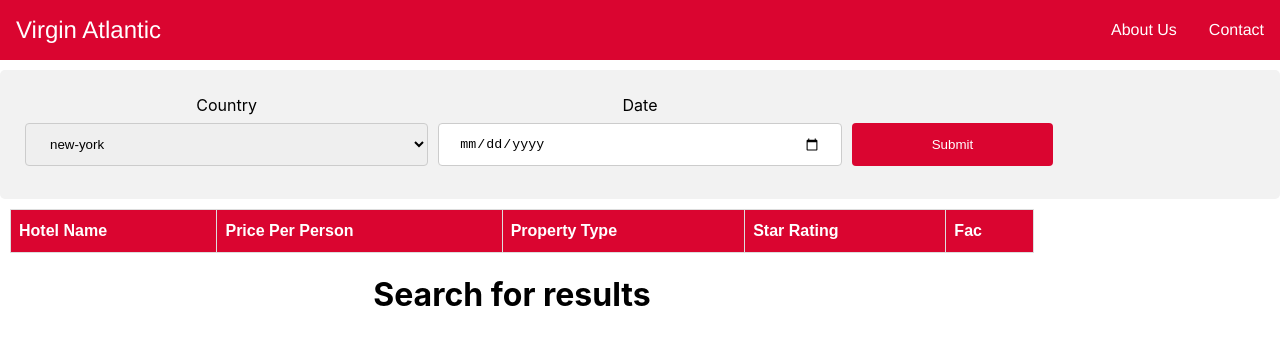
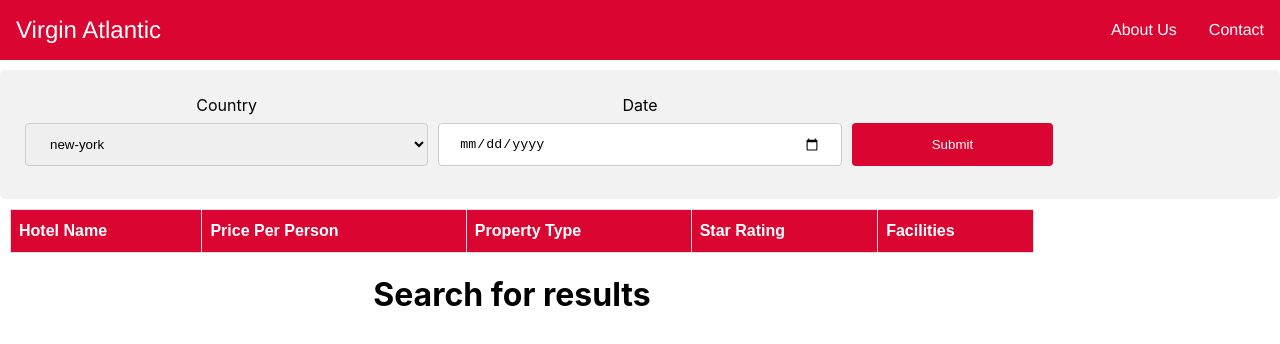
Before and after one commit to vivekvky/virgin-atlantic-excercise, a React (Create React App) app in the folder virgin-atlantic/: page /Home in a window 1280 px wide. Shown: the top 344 px of the page. Built offline with nearby package versions, Linux system fonts and the light colour scheme.

Commit message:
code refactor and readme changes

```diff
--- a/virgin-atlantic/src/Components/About/About.js
+++ b/virgin-atlantic/src/Components/About/About.js
@@ -2,6 +2,6 @@
 
 export default function About() {
   return (
-    <div>About</div>
+    <div>About Virgin Atlantic</div>
   )
 }
--- a/virgin-atlantic/src/Components/Contact/Contact.js
+++ b/virgin-atlantic/src/Components/Contact/Contact.js
@@ -2,6 +2,6 @@
 
 export default function Contact() {
   return (
-    <div>Contact</div>
+    <div>Contact Virgin Atlantic</div>
   )
 }
--- a/virgin-atlantic/src/Components/Home/Home.css
+++ b/virgin-atlantic/src/Components/Home/Home.css
@@ -1,33 +1,3 @@
-.table-class {
-  font-family: Arial, Helvetica, sans-serif;
-  border-collapse: collapse;
-  width: 80%;
-  margin: 10px;
-}
-
-.table-class td,
-.table-class th {
-  border: 1px solid #ddd;
-  padding: 8px;
-}
-
-.table-class tr:nth-child(even) {
-  background-color: #f2f2f2;
-}
-
-.table-class tr:hover {
-  background-color: #ddd;
-}
-
-.table-class th {
-  padding-top: 12px;
-  padding-bottom: 12px;
-  text-align: left;
-  background-color: #da0530;
-  color: white;
-}
-
-
 .multiselect{
   height: 40px;
 }
--- a/virgin-atlantic/src/Components/Home/Home.js
+++ b/virgin-atlantic/src/Components/Home/Home.js
@@ -1,9 +1,10 @@
-import React, { useState, useEffect, useContext, useMemo } from 'react'
+import React, { useState, useEffect, useContext } from 'react'
 import debounce from "lodash.debounce";
 import SearchContext from '../../store/search-context'
 import LoadingSpinner from '../Loadingspinner/Loadingspinner'
 import Search from '../Search/Search'
 import './Home.css'
+import Table from '../Table/Table';
 
 export default function Home() {
   const [list, setList] = useState([])
@@ -32,11 +33,6 @@
     setFilterCriteria(prev => {
       return { ...prev, star: e.target.value }
     })
-    // const filteredList = searchData.filter(li => {
-    //   return li.hotel.content.starRating && +li.hotel.content.starRating >= e.target.value
-    // })
-
-    // setList(filteredList);
     filterSearch(data)
   }
 
@@ -50,10 +46,6 @@
     setFilterCriteria(prev => {
       return { ...prev, facility: selectedValues }
     })
-    //    const filteredList = searchData.filter(li => {
-    //  return li.hotel.content.hotelFacilities && li.hotel.content.hotelFacilities.find((t) => selectedValues.some((s) => s === t))
-    // })
-    // console.log(filteredList.map(e => e.hotel.content.hotelFacilities = 'Bar').flat());
     filterSearch(data)
   }
 
@@ -66,11 +58,6 @@
     setFilterCriteria(prev => {
       return { ...prev, price: e.target.value }
     })
-    // const filteredList = searchData.filter(li => {
-    //  return li.pricePerPerson && +li.pricePerPerson >= +e.target.value
-    // })
-
-    // setList(filteredList);
     filterSearch(data)
   }, 200);
 
@@ -79,7 +66,7 @@
       return li.pricePerPerson && +li.pricePerPerson >= +data.price
     }) : searchData;
     const filteredList2 = data.facility.length > 0 ? filteredList1.filter(li => {
-     return li.hotel.content.hotelFacilities && li.hotel.content.hotelFacilities.find((t) => data.facility.some((s) => s === t))
+      return li.hotel.content.hotelFacilities && li.hotel.content.hotelFacilities.find((t) => data.facility.some((s) => s === t))
     }) : filteredList1;
     const filteredList3 = filteredList2.filter(li => {
       return li.hotel.content.starRating && +li.hotel.content.starRating >= data.star
@@ -125,41 +112,7 @@
               </select>
             </div >
           </div>}
-          <table className='table-class'>
-            <thead>
-              <tr>
-                <th>Hotel Name</th>
-                <th>Price Per Person</th>
-                <th>Property Type</th>
-                <th>Star Rating</th>
-                <th>Fac</th>
-              </tr>
-            </thead>
-            {list.length > 0 && <tbody>
-              {list.map((li) => (
-                <tr key={li.hotel.id}>
-                  <td>
-                    {li.hotel.name}
-                  </td>
-                  <td>
-                    {li.pricePerPerson}
-                  </td>
-                  <td>
-                    {li.hotel.content.propertyType}
-                  </td>
-                  <td>
-                    {li.hotel.content.starRating}
-                  </td>
-                  <td>
-                    {li.hotel.content.hotelFacilities}
-                  </td>
-                </tr>
-              ))}
-            </tbody>
-            }
-
-          </table>
-          {list.length === 0 && <h1 className='no-data'>Search for results</h1>}
+          <Table list={list} />
         </div>
       }
       {isLoding && <LoadingSpinner />}
--- a/virgin-atlantic/src/Components/NavBar/NavBar.js
+++ b/virgin-atlantic/src/Components/NavBar/NavBar.js
@@ -1,7 +1,7 @@
 import "./NavBar.css";
 
 import {
-    useHistory,Link
+    useHistory
 } from "react-router-dom";
 
 
--- a/virgin-atlantic/src/Components/Table/Table.css
+++ b/virgin-atlantic/src/Components/Table/Table.css
@@ -0,0 +1,28 @@
+.table-class {
+    font-family: Arial, Helvetica, sans-serif;
+    border-collapse: collapse;
+    width: 80%;
+    margin: 10px;
+  }
+
+  .table-class td,
+  .table-class th {
+    border: 1px solid #ddd;
+    padding: 8px;
+  }
+
+  .table-class tr:nth-child(even) {
+    background-color: #f2f2f2;
+  }
+
+  .table-class tr:hover {
+    background-color: #ddd;
+  }
+
+  .table-class th {
+    padding-top: 12px;
+    padding-bottom: 12px;
+    text-align: left;
+    background-color: #da0530;
+    color: white;
+  }
--- a/virgin-atlantic/src/Components/Table/Table.js
+++ b/virgin-atlantic/src/Components/Table/Table.js
@@ -0,0 +1,43 @@
+import React from 'react'
+import './Table.css'
+
+export default function Table({ list }) {
+    return (
+        <>
+            <table className='table-class'>
+                <thead>
+                    <tr>
+                        <th>Hotel Name</th>
+                        <th>Price Per Person</th>
+                        <th>Property Type</th>
+                        <th>Star Rating</th>
+                        <th>Facilities</th>
+                    </tr>
+                </thead>
+                {list.length > 0 && <tbody>
+                    {list.map((li) => (
+                        <tr key={li.hotel.id}>
+                            <td>
+                                {li.hotel.name}
+                            </td>
+                            <td>
+                                {li.pricePerPerson}
+                            </td>
+                            <td>
+                                {li.hotel.content.propertyType}
+                            </td>
+                            <td>
+                                {li.hotel.content.starRating}
+                            </td>
+                            <td>
+                                {li.hotel.content.hotelFacilities}
+                            </td>
+                        </tr>
+                    ))}
+                </tbody>
+                }
+            </table>
+            {list.length === 0 && <h1 className='no-data'>Search for results</h1>}
+        </>
+    )
+}
--- a/virgin-atlantic/src/store/search-context.js
+++ b/virgin-atlantic/src/store/search-context.js
@@ -18,10 +18,7 @@
     const [isLoding, setIsLoding] = useState(false);
     const [data, setSearchData] = useState([]);
     const searchHandler = (postData) => {
-        // console.log(postData)
         setIsLoding(true);
-
-        console.log(postData)
         axios.post('/cjs-search-api/search', postData, headers)
             .then((response) => {
                 console.log(response)
@@ -30,6 +27,7 @@
             })
             .catch((err) => {
                 console.log(err)
+                setIsLoding(false);
             })
     };
 
```
Also changed, not shown: virgin-atlantic/src/Components/Search/Search.js (indentation only), 1 other file (tests, documents, lock files or other folders).
